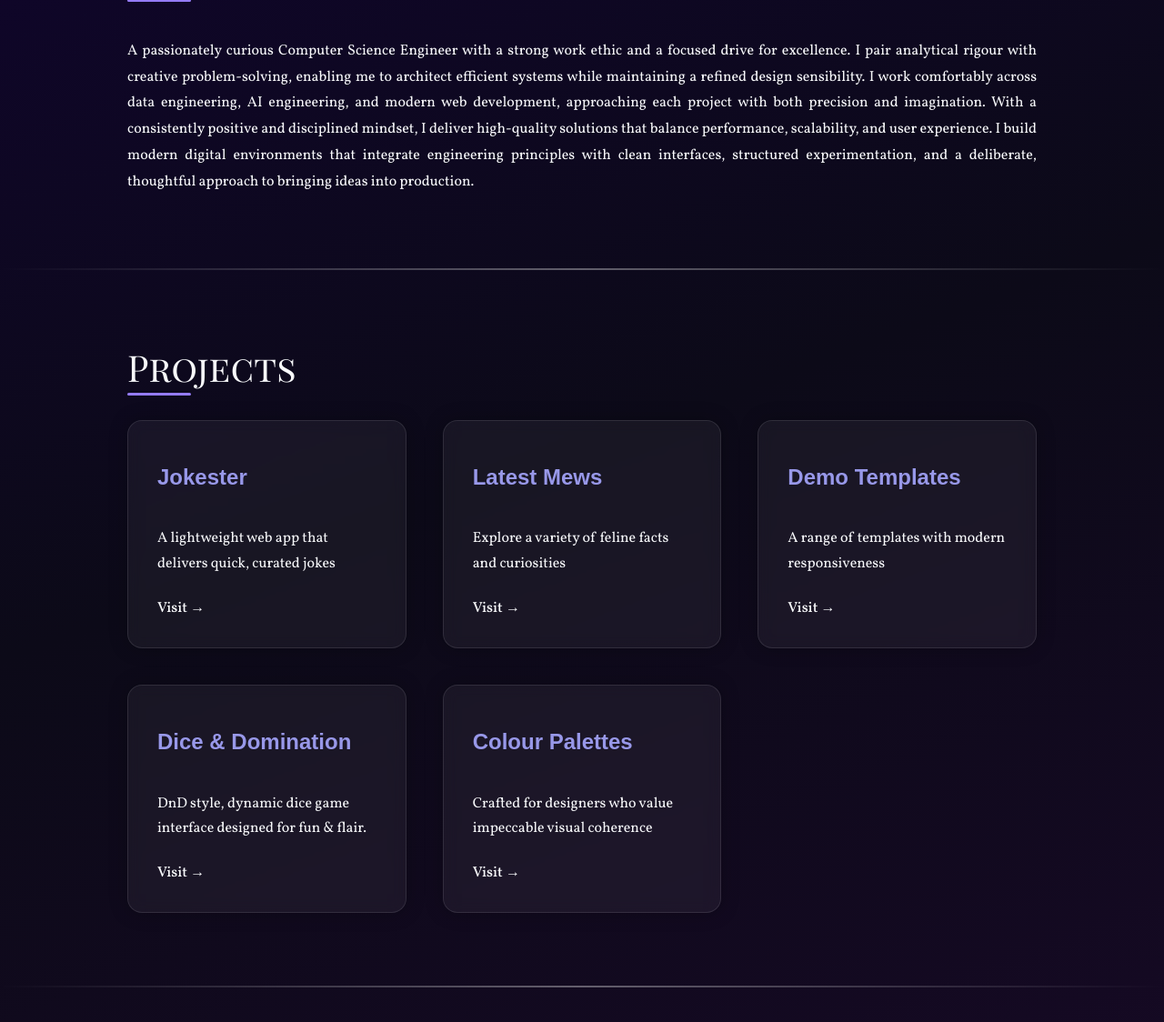
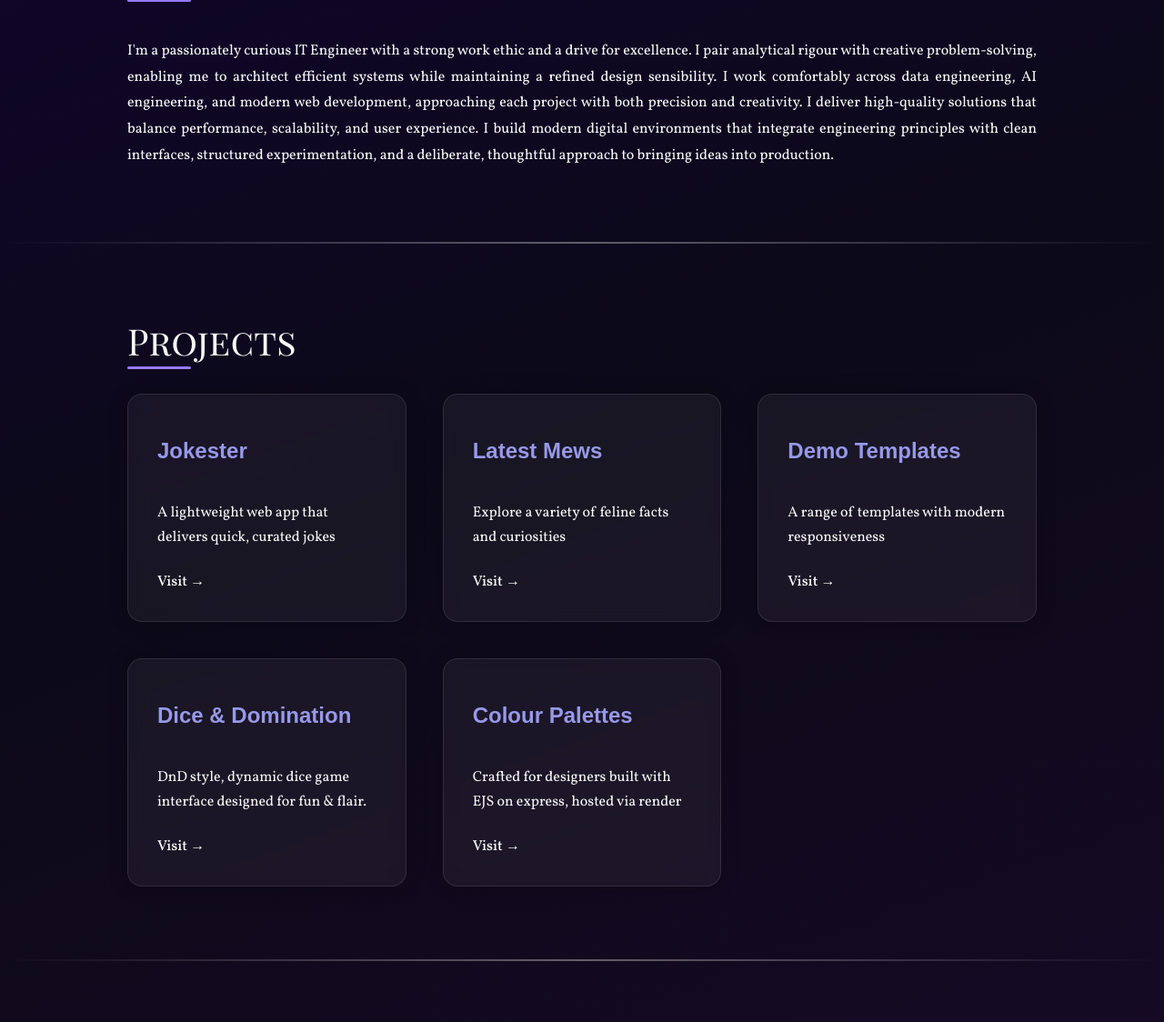
Before and after one commit to Britisha26/TishaAnants, a plain HTML site: page index.html in a window 1280 px wide. Shown: the part 480-1604 px from the top of the page at 91% size. Drawn offline with Linux system fonts and the light colour scheme; a web font is replaced by a local one.

Commit message:
edited website project writeups

```diff
--- a/index.html
+++ b/index.html
@@ -24,10 +24,10 @@
     <section class="section" id="about">
         <h2>About Me</h2>
         <p class="about"><br>
-            A passionately curious Computer Science Engineer with a strong work ethic and a focused drive for excellence.
+            I'm a passionately curious IT Engineer with a strong work ethic and a drive for excellence.
             I pair analytical rigour with creative problem-solving, enabling me to architect efficient systems while maintaining a refined design sensibility.
-            I work comfortably across data engineering, AI engineering, and modern web development, approaching each project with both precision and imagination.
-            With a consistently positive and disciplined mindset, I deliver high-quality solutions that balance performance, scalability, and user experience.
+            I work comfortably across data engineering, AI engineering, and modern web development, approaching each project with both precision and creativity.
+            I deliver high-quality solutions that balance performance, scalability, and user experience.
             I build modern digital environments that integrate engineering principles with clean interfaces, structured experimentation, and a deliberate, thoughtful approach to bringing ideas into production.
         </p>
     </section>
@@ -64,7 +64,7 @@
 
             <div class="project-card">
                 <h3>Colour Palettes</h3>
-                <p>Crafted for designers who value impeccable visual coherence</p>
+                <p>Crafted for designers built with EJS on express, hosted via render </p>
                 <a href="https://colourpalettes.onrender.com/" target="_blank">Visit →</a>
             </div>
 
```
